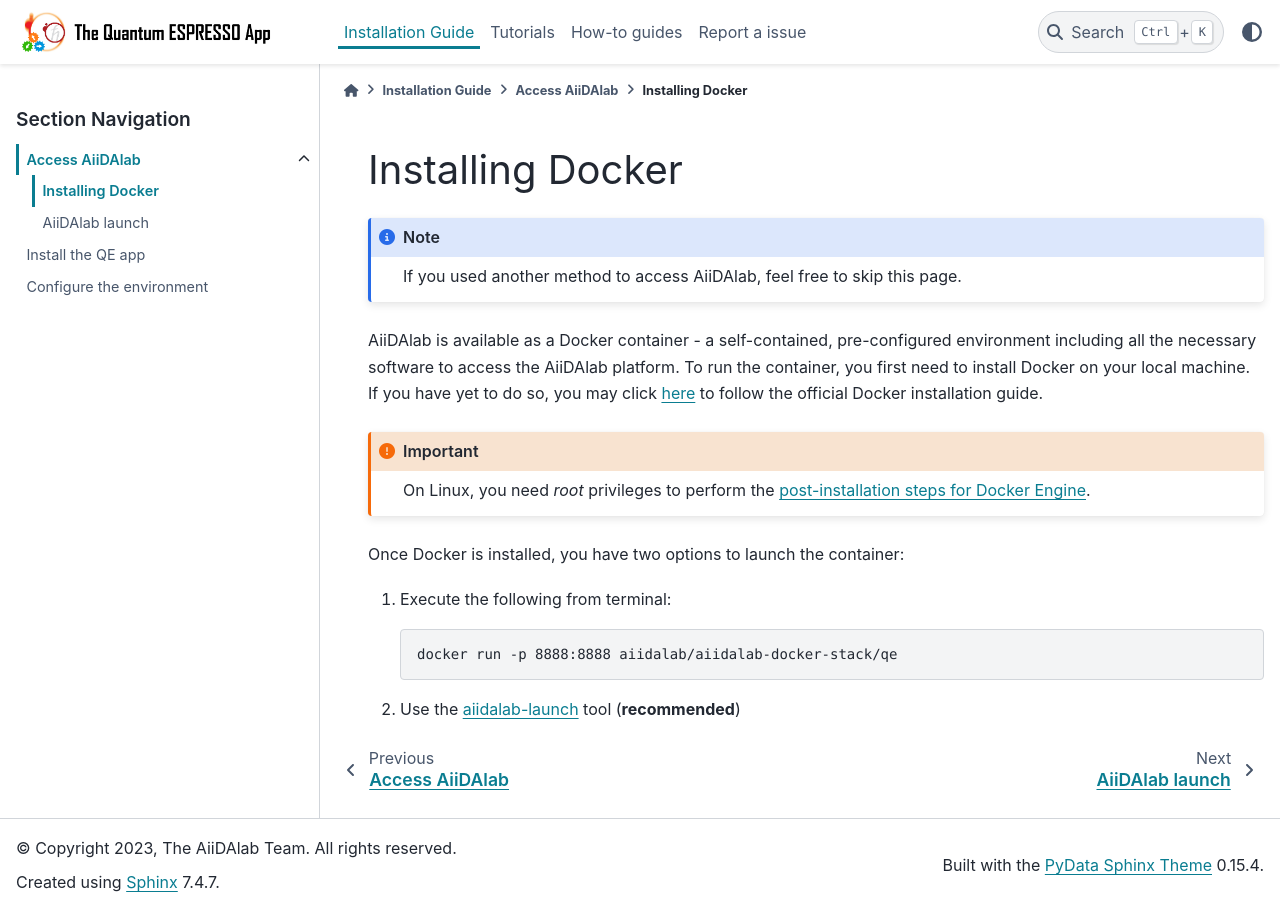
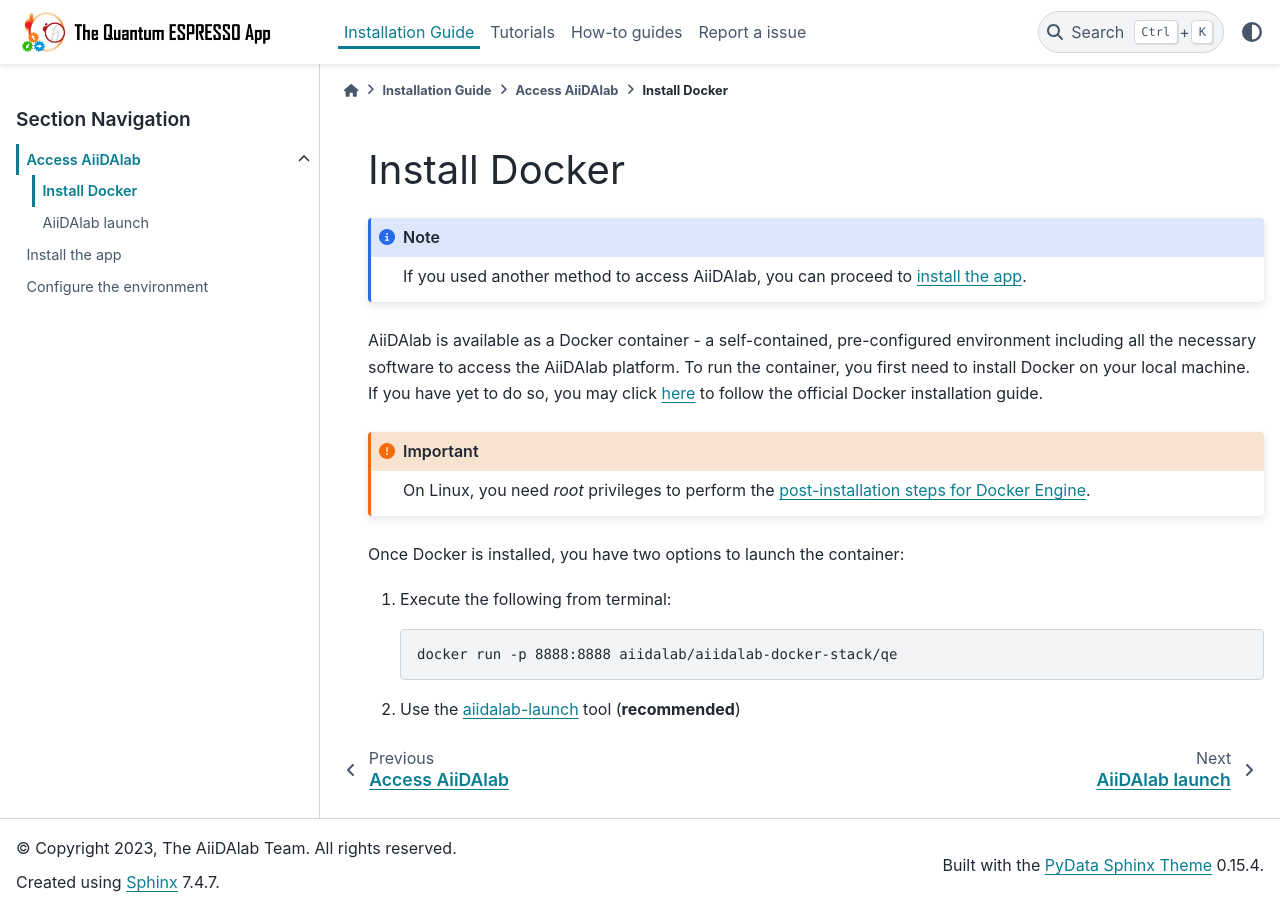
Before and after one commit to aiidalab/aiidalab-qe, a Sphinx documentation site: the page built from docs/source/installation/aiidalab/docker.rst, in a window 1280 px wide. Built offline with Sphinx 7.4.7 and the PyData theme 0.15.4, drawn with Linux system fonts in a browser that asks for light colours.

Commit message:
A few minor items

```diff
--- a/docs/source/installation/aiidalab/aiidalab_launch.rst
+++ b/docs/source/installation/aiidalab/aiidalab_launch.rst
@@ -10,7 +10,7 @@
 
    The following steps require a local installation of `Docker`_.
 
-`AiiDAlab launch`_ is a thin Docker wrapper which takes care of all the prerequisites to run the AiiDAlab Docker image. To use AiiDAlab launch you will have to
+`AiiDAlab launch`_ is a thin Docker wrapper which takes care of all the prerequisites to run the AiiDAlab Docker image. To use AiiDAlab launch, you will have to
 
 #. Install AiiDAlab launch with `pipx <https://pypa.github.io/pipx/installation/>`_ (**recommended**):
 
--- a/docs/source/installation/aiidalab/docker.rst
+++ b/docs/source/installation/aiidalab/docker.rst
@@ -1,10 +1,10 @@
-=================
-Installing Docker
-=================
+==============
+Install Docker
+==============
 
 .. note::
 
-   If you used another method to access AiiDAlab, feel free to skip this page.
+   If you used another method to access AiiDAlab, you can proceed to :doc:`install the app </installation/install>`.
 
 AiiDAlab is available as a Docker container - a self-contained, pre-configured environment including all the necessary software to access the AiiDAlab platform. To run the container, you first need to install Docker on your local machine. If you have yet to do so, you may click `here <https://docs.docker.com/get-docker>`_ to follow the official Docker installation guide.
 
--- a/docs/source/installation/install.rst
+++ b/docs/source/installation/install.rst
@@ -1,7 +1,8 @@
 .. _install:
 
-Install the QE app
-==================
+===============
+Install the app
+===============
 
 AiiDAlab offers two options for installing the Quantum ESPRESSO app:
 
```
